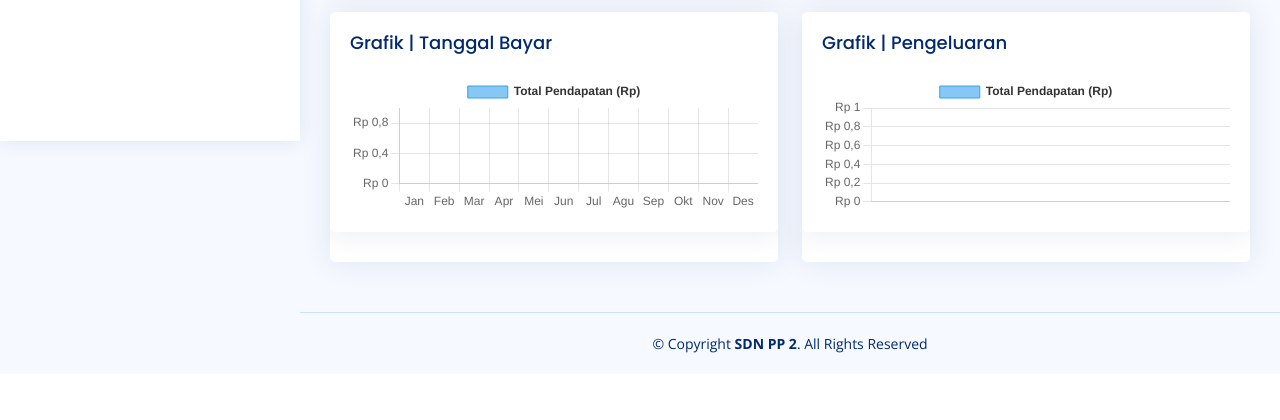
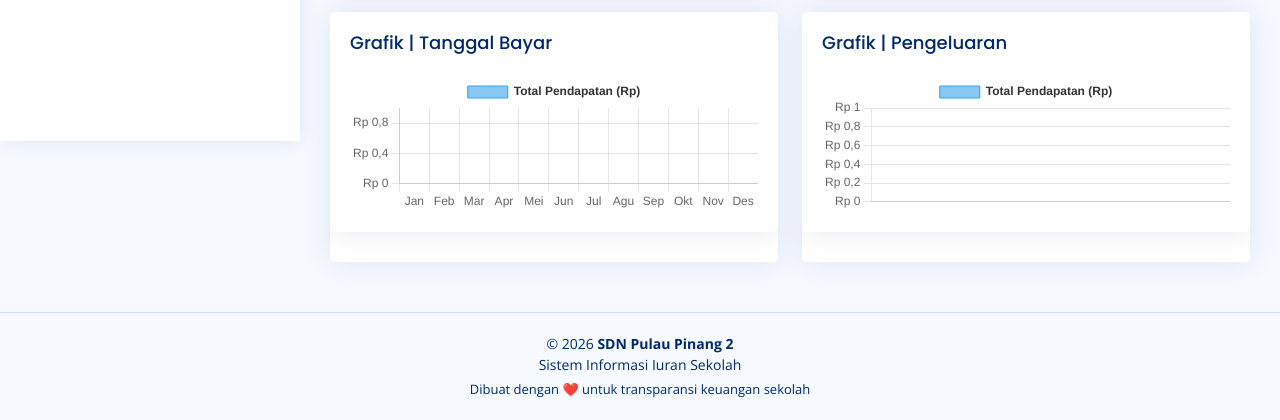
Before and after one commit to arieriyan007/iuran, a PHP site: page / in a window 1280 px wide. Shown: the part 659-1079 px from the top of the page. Before the commit the page ends 1012 px from the top, so only its background shows below. Run offline with PHP 8.4, Linux system fonts and the light colour scheme; data that the repository does not hold is empty; some libraries are stand-ins or nearby versions.

Commit message:
Update ubah footer

```diff
--- a/index.php
+++ b/index.php
@@ -490,11 +490,20 @@ require_once 'db.php';
     </main><!-- End #main -->
 
     <!-- ======= Footer ======= -->
-    <footer id="footer" class="footer">
-        <div class="copyright">
-            &copy; Copyright <strong><span>SDN PP 2</span></strong>. All Rights Reserved
-        </div>
-    </footer><!-- End Footer -->
+    <footer class="footer">
+  <div class="container">
+
+    <div class="copyright">
+      &copy; 2026 <strong>SDN Pulau Pinang 2</strong><br>
+      Sistem Informasi Iuran Sekolah
+    </div>
+
+    <div class="credits">
+      Dibuat dengan ❤️ untuk transparansi keuangan sekolah
+    </div>
+
+  </div>
+</footer><!-- End Footer -->
 
     <a href="#" class="back-to-top d-flex align-items-center justify-content-center"><i class="bi bi-arrow-up-short"></i></a>
 
```
